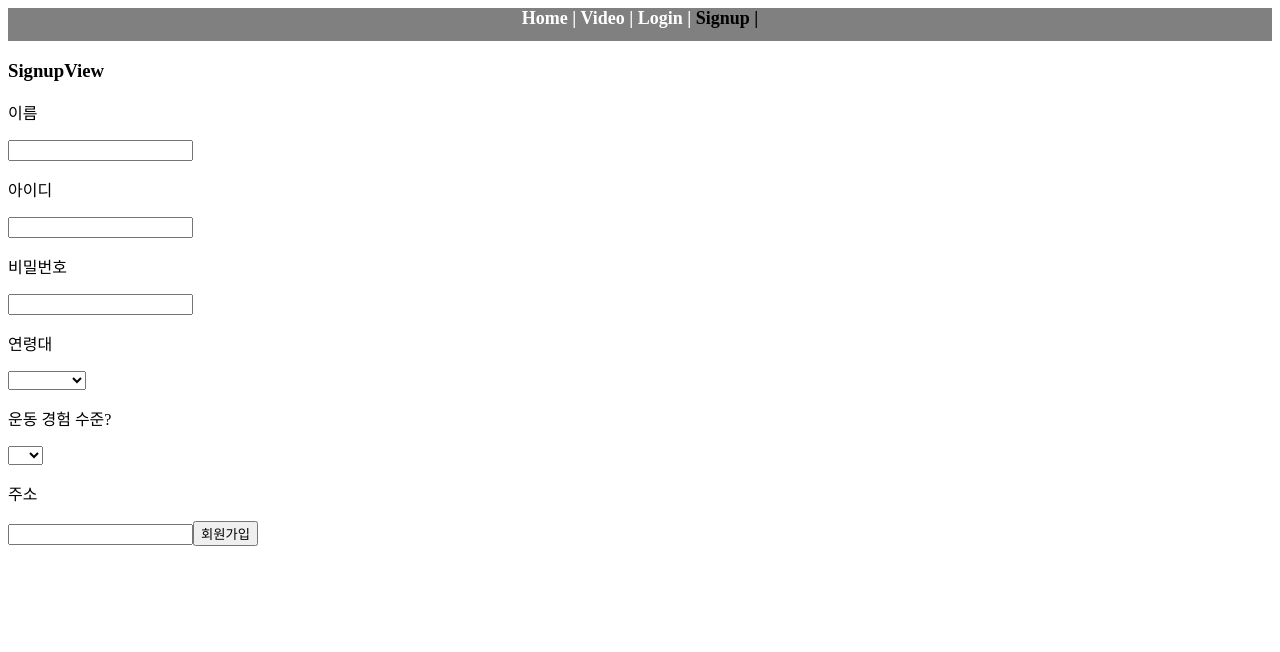
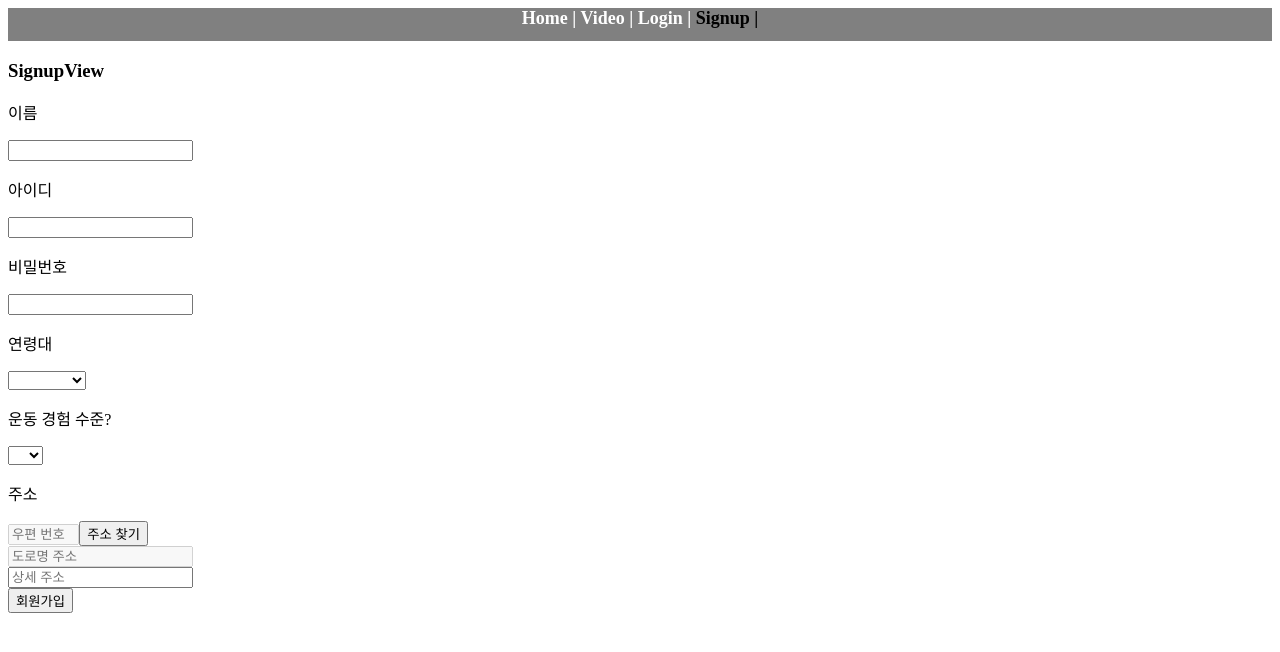
Before and after one commit to chtoqur/FitMate, a Vue app in the folder fitmate-vue/: page /signup in a window 1280 px wide. Shown: the top 652 px of the page. Built offline with nearby package versions, Linux system fonts and the light colour scheme.

Commit message:
주소 api 구현

```diff
--- a/fitmate-vue/src/views/SignupView.vue
+++ b/fitmate-vue/src/views/SignupView.vue
@@ -22,16 +22,52 @@
       <option>하</option>
     </select>
     <p>주소</p>
-    <input type="text" v-model="user.address" />
+    <input
+      type="text"
+      v-model="user.postCode"
+      style="width: 5%"
+      placeholder="우편 번호"
+      disabled
+    />
+    <button @click="postOpen">주소 찾기</button>
+    <br />
+    <input type="text" v-model="address" placeholder="도로명 주소" disabled />
+    <br />
+    <input type="text" v-model="detailAddress" placeholder="상세 주소" />
+    <br />
     <button @click="store.signUp(user)">회원가입</button>
   </div>
 </template>
 
 <script setup>
 import { useUserStore } from "@/stores/user";
-import { ref } from "vue";
+import { ref, onMounted, watch } from "vue";
 
 const store = useUserStore();
+
+onMounted(() => {
+  const script = document.createElement("script");
+  script.src = "//t1.daumcdn.net/mapjsapi/bundle/postcode/prod/postcode.v2.js";
+  script.async = true;
+  document.head.appendChild(script);
+});
+
+const postOpen = () => {
+  new daum.Postcode({
+    oncomplete: function (data) {
+      // console.log(data);
+      user.value.postCode = data.zonecode;
+      address.value = data.address;
+    },
+  }).open();
+};
+
+const address = ref("");
+const detailAddress = ref("");
+
+watch([address, detailAddress], ([newAddress, newDetailAddress]) => {
+  user.value.address = `${newAddress} ${newDetailAddress}`;
+});
 
 const user = ref({
   name: "",
@@ -39,6 +75,7 @@ const user = ref({
   password: "",
   age: "",
   ability: "",
+  postCode: "",
   address: "",
 });
 </script>
```
